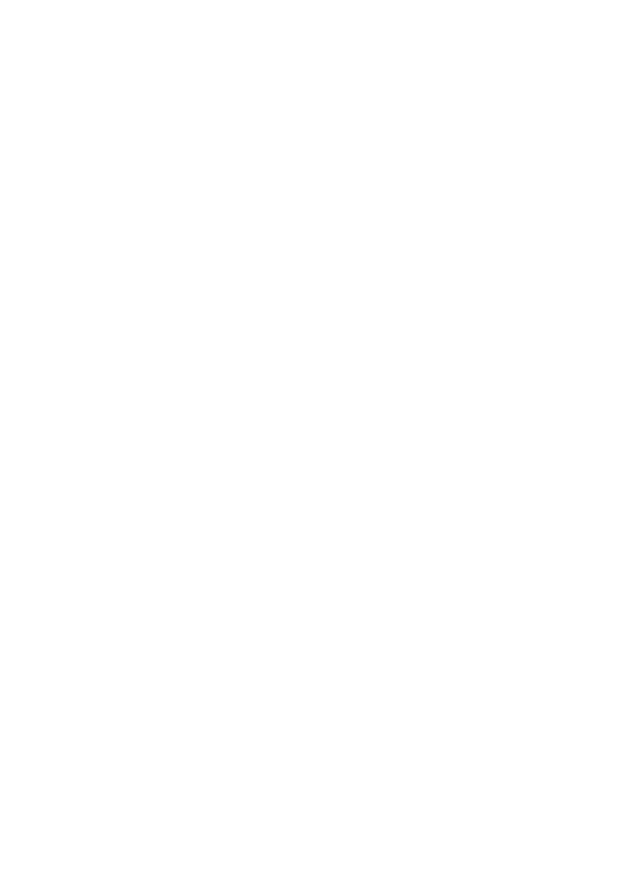
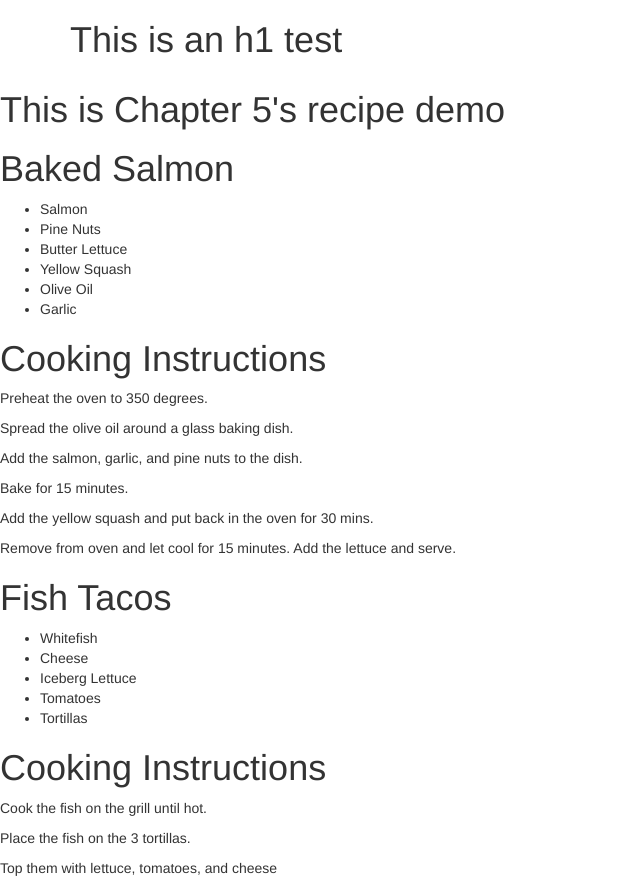
Before and after one commit to nerdmax/learning-react-test, a React (Create React App) app: page / in a window 1280 px wide. Shown: the whole page, without its empty margins (0-640 px from the left). Before the commit the page ends 800 px from the top, so only its background shows below. Built offline with nearby package versions, Linux system fonts and the light colour scheme.

Commit message:
Chapter5 Recipe

```diff
--- a/public/index.html
+++ b/public/index.html
@@ -26,6 +26,7 @@
       You need to enable JavaScript to run this app.
     </noscript>
     <div id="root"></div>
+    <div id="chapter5-recipe"></div>
     <!--
       This HTML file is a template.
       If you open it directly in the browser, you will see an empty page.
--- a/src/App.js
+++ b/src/App.js
@@ -3,11 +3,15 @@
 import "bootstrap/dist/css/bootstrap.css";
 import "./App.css";
 
+import { test } from "./test";
 import { Chapter3 } from "./Chapter3";
+import { Chapter5Recipe } from "./Chapter5";
 
 class App extends Component {
   render() {
-    Chapter3();
+    // test();
+    // Chapter3();
+    Chapter5Recipe();
     return (
       // <div className="App">
       //   <header className="App-header">
@@ -18,7 +22,9 @@
       //     To get started, edit <code>src/App.js</code> and save to reload.
       //   </p>
       // </div>
-      <div className="container" />
+      <div className="container">
+        <h1>This is an h1 test{test()()}</h1>
+      </div>
     );
   }
 }
--- /dev/null
+++ b/src/Chapter5.js
@@ -0,0 +1,82 @@
+import React from "react";
+import ReactDOM from "react-dom";
+// Recipe
+export const Chapter5Recipe = () => {
+  const { render } = ReactDOM;
+
+  const data = [
+    {
+      name: "Baked Salmon",
+      ingredients: [
+        { name: "Salmon", amount: 1, measurement: "l lb" },
+        { name: "Pine Nuts", amount: 1, measurement: "cup" },
+        { name: "Butter Lettuce", amount: 2, measurement: "cups" },
+        { name: "Yellow Squash", amount: 1, measurement: "med" },
+        { name: "Olive Oil", amount: 0.5, measurement: "cup" },
+        { name: "Garlic", amount: 3, measurement: "cloves" }
+      ],
+      steps: [
+        "Preheat the oven to 350 degrees.",
+        "Spread the olive oil around a glass baking dish.",
+        "Add the salmon, garlic, and pine nuts to the dish.",
+        "Bake for 15 minutes.",
+        "Add the yellow squash and put back in the oven for 30 mins.",
+        "Remove from oven and let cool for 15 minutes. Add the lettuce and serve."
+      ]
+    },
+    {
+      name: "Fish Tacos",
+      ingredients: [
+        { name: "Whitefish", amount: 1, measurement: "l lb" },
+        { name: "Cheese", amount: 1, measurement: "cup" },
+        { name: "Iceberg Lettuce", amount: 2, measurement: "cups" },
+        { name: "Tomatoes", amount: 2, measurement: "large" },
+        { name: "Tortillas", amount: 3, measurement: "med" }
+      ],
+      steps: [
+        "Cook the fish on the grill until hot.",
+        "Place the fish on the 3 tortillas.",
+        "Top them with lettuce, tomatoes, and cheese"
+      ]
+    }
+  ];
+
+  const Recipe = ({ name, ingredients, steps }) => {
+    return (
+      <section id={name.toLowerCase().replace(/ /g, "-")}>
+        <h1>{name}</h1>
+        <ul className="ingredients">
+          {ingredients.map((ingredient, i) => {
+            return <li key={i}>{ingredient.name}</li>;
+          })}
+        </ul>
+        <section className="instructions">
+          <h1>Cooking Instructions</h1>
+          {steps.map((step, i) => {
+            return <p key={i}>{step}</p>;
+          })}
+        </section>
+      </section>
+    );
+  };
+
+  const Menu = ({ title, recipes }) => {
+    return (
+      <article>
+        <header>
+          <h1>{title}</h1>
+        </header>
+        <div className="recipes">
+          {recipes.map((recipe, i) => {
+            return <Recipe key={i} {...recipe} />;
+          })}
+        </div>
+      </article>
+    );
+  };
+
+  render(
+    <Menu title="This is Chapter 5's recipe demo" recipes={data} />,
+    document.getElementById("chapter5-recipe")
+  );
+};
--- /dev/null
+++ b/src/test.js
@@ -0,0 +1,6 @@
+export const test = () => {
+  return () => {
+    console.log("jsExpressionsTest");
+  }
+  // {jsExpressionsTest()}
+}
```
